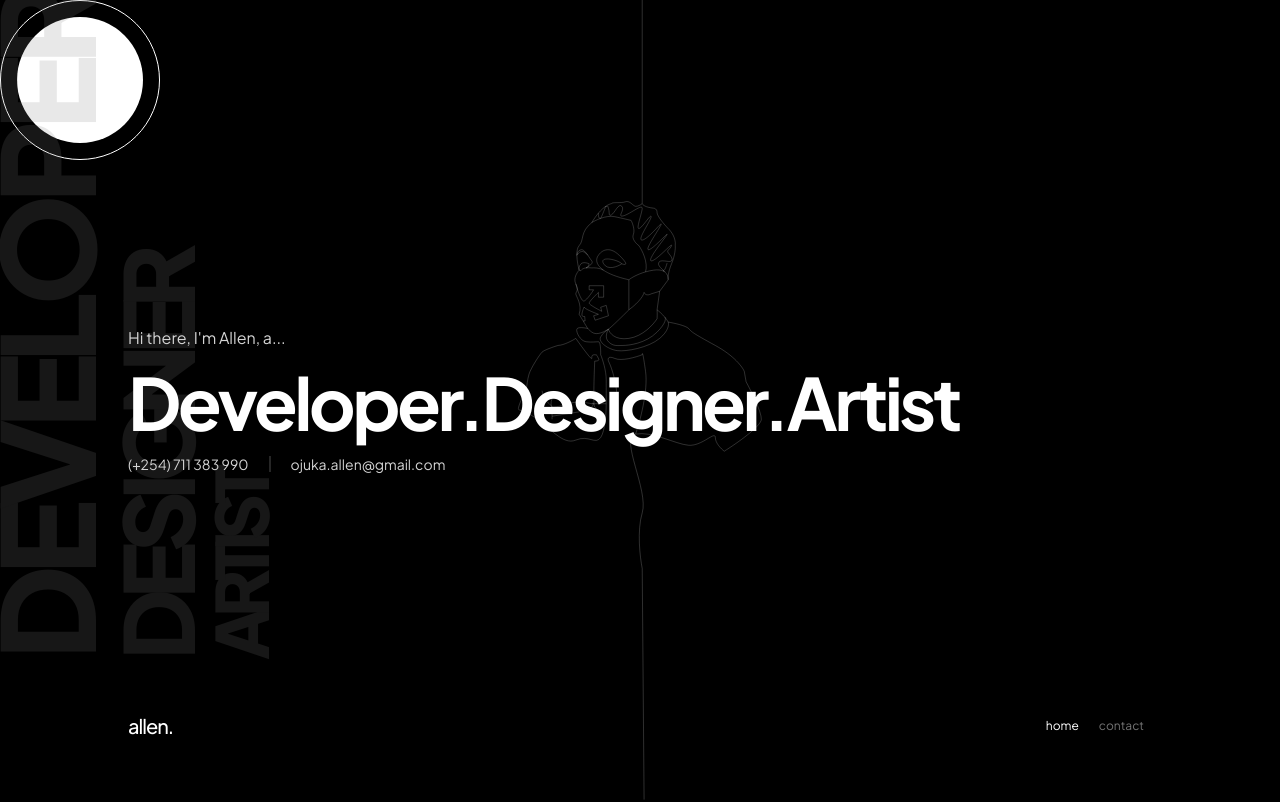
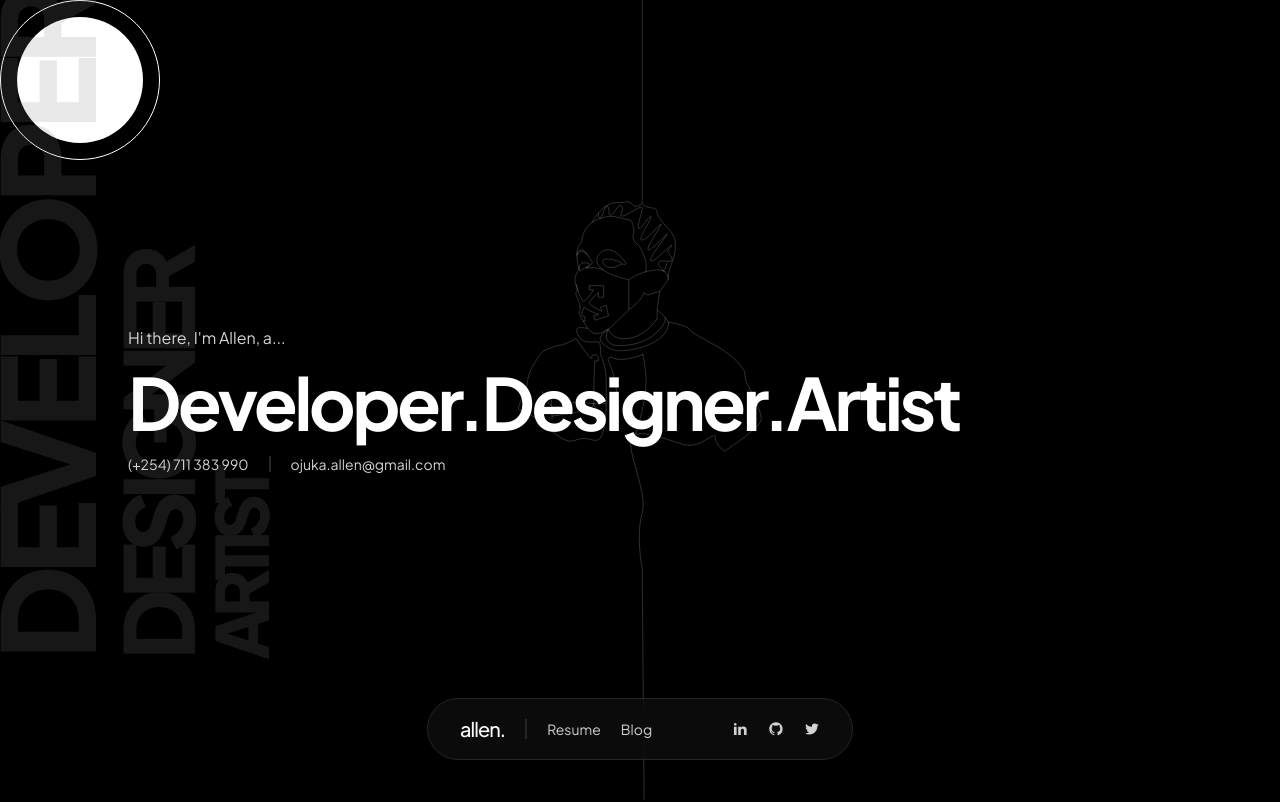
Before and after one commit to LawEyez/portfolio, a Next.js app: page / in a window 1280 px wide. Shown: the top 802 px of the page. Built offline with nearby package versions, Linux system fonts and the light colour scheme.

Commit message:
New floating navbar.

```diff
--- a/src/components/Navbar/index.tsx
+++ b/src/components/Navbar/index.tsx
@@ -1,17 +1,61 @@
 import Menu from "@components/Menu"
 import Navlink from "@components/Navlink"
+import Link from "next/link"
+import { RiGithubFill, RiLinkedinFill, RiMailFill, RiTwitterFill } from "react-icons/ri"
 
 const Navbar = () => {
   return (
-    <header className="fixed bottom-10 lg:bottom-14 w-full z-50  py-1">
-      <nav className="flex items-center justify-between w-full container">
+    <header className="fixed left-1/2 -translate-x-1/2 bottom-5 sm:bottom-10 w-[95%] sm:w-max z-50 py-2 sm:py-4
+    px-4 sm:px-8 rounded-full bg-neutral-900/50 backdrop-blur-md border border-neutral-800">
+      <nav className="flex items-center gap-3 sm:gap-5">
         <Menu />
 
-        <div className="flex items-center gap-5 bg-black backdrop-blur py-1 px-2
-        rounded-3xl">
-          <Navlink name="home" path="/" />
-          {/* <Navlink name="projects" path="/projects" /> */}
-          <Navlink name="contact" path="/contact" />
+        <div className="w-px h-5 border border-neutral-800"></div>
+
+        <div className="flex flex-1 items-center gap-8 sm:gap-20 justify-between">
+          <div className="flex items-center gap-5">
+            <Link
+              className="text-sm text-neutral-300 hover:text-white"
+              href='https://drive.google.com/file/d/1AjUr0eGe6yX6HO3hZ7KBFUV3mDyZdzl1/view?usp=drive_link'
+              target="_blank"
+            >
+              Resume
+            </Link>
+
+            <Link
+              className="text-sm text-neutral-300 hover:text-white"
+              href='https://www.theryze.net'
+              target="_blank"
+            >
+              Blog
+            </Link>
+          </div>
+
+          <div className="flex items-center gap-3 sm:gap-5">
+            <Link
+              className="text-neutral-300 hover:text-white"
+              href='https://linkedin.com/in/allen-ojuka'
+              target="_blank"
+            >
+              <RiLinkedinFill />
+            </Link>
+
+            <Link
+              className="text-neutral-300 hover:text-white"
+              href='https://github.com/laweyez'
+              target="_blank"
+            >
+              <RiGithubFill />
+            </Link>
+
+            <Link
+              className="text-neutral-300 hover:text-white"
+              href='https://twitter.com/ojuka_allen'
+              target="_blank"
+            >
+              <RiTwitterFill />
+            </Link>
+          </div>
         </div>
       </nav>
     </header>
```
